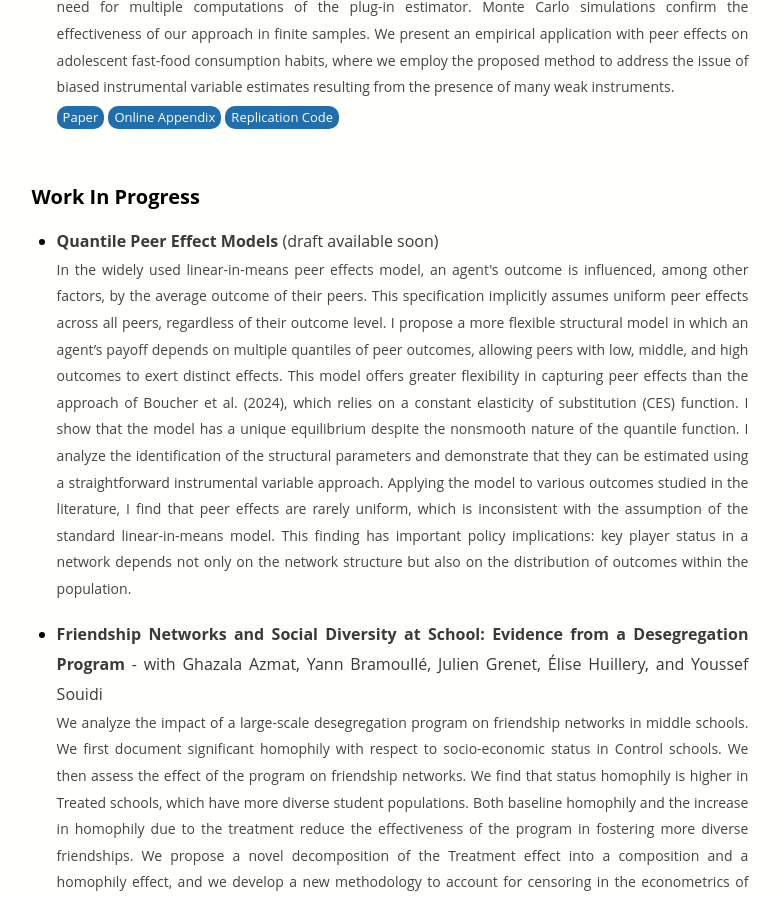
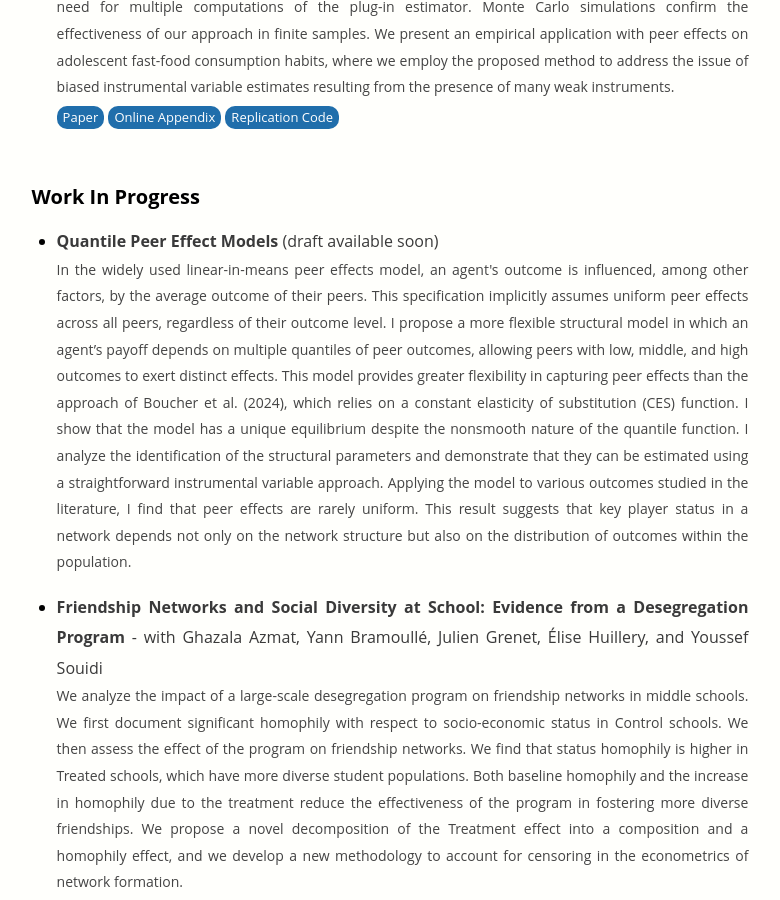
Before and after one commit to ahoundetoungan/ahoundetoungan.github.io, a Jekyll site: the page built from research/index.html, in a window 1280 px wide and 900 px high, scrolled down 1769 px. Shown: the whole window, without its empty margins (250-1030 px from the left). Built offline with Jekyll 4.4.1, drawn with Linux system fonts in a browser that asks for light colours.

Commit message:
Update profile

```diff
--- a/research/index.html
+++ b/research/index.html
@@ -62,7 +62,7 @@
 	<h2>Work In Progress</h2>
 	<ul>
     <li><p class="nomarginafter"><b> Quantile Peer Effect Models </b> (draft available soon)</p></li>
-    <p class="nomarginafter nomarginbefore descriptif"> In the widely used linear-in-means peer effects model, an agent's outcome is influenced, among other factors, by the average outcome of their peers. This specification implicitly assumes uniform peer effects across all peers, regardless of their outcome level. I propose a more flexible structural model in which an agent’s payoff depends on multiple quantiles of peer outcomes, allowing peers with low, middle, and high outcomes to exert distinct effects. This model offers greater flexibility in capturing peer effects than the approach of Boucher et al. (2024), which relies on a constant elasticity of substitution (CES) function. I show that the model has a unique equilibrium despite the nonsmooth nature of the quantile function. I analyze the identification of the structural parameters and demonstrate that they can be estimated using a straightforward instrumental variable approach. Applying the model to various outcomes studied in the literature, I find that peer effects are rarely uniform, which is inconsistent with the assumption of the standard linear-in-means model. This finding has important policy implications: key player status in a network depends not only on the network structure but also on the distribution of outcomes within the population.</p>
+    <p class="nomarginafter nomarginbefore descriptif"> In the widely used linear-in-means peer effects model, an agent's outcome is influenced, among other factors, by the average outcome of their peers. This specification implicitly assumes uniform peer effects across all peers, regardless of their outcome level. I propose a more flexible structural model in which an agent’s payoff depends on multiple quantiles of peer outcomes, allowing peers with low, middle, and high outcomes to exert distinct effects. This model provides greater flexibility in capturing peer effects than the approach of Boucher et al. (2024), which relies on a constant elasticity of substitution (CES) function. I show that the model has a unique equilibrium despite the nonsmooth nature of the quantile function. I analyze the identification of the structural parameters and demonstrate that they can be estimated using a straightforward instrumental variable approach. Applying the model to various outcomes studied in the literature, I find that peer effects are rarely uniform. This result suggests that key player status in a network depends not only on the network structure but also on the distribution of outcomes within the population.</p>
     <li><p class="nomarginafter"><b>Friendship Networks and Social Diversity at School: Evidence from a Desegregation Program</b> - with Ghazala Azmat, Yann Bramoullé, Julien Grenet, Élise Huillery, and Youssef Souidi</p></li>
     <p class="nomarginafter nomarginbefore descriptif"> We analyze the impact of a large-scale desegregation program on friendship networks in middle schools. We first document significant homophily with respect to socio-economic status in Control schools. We then assess the effect of the program on friendship networks. We find that status homophily is higher in Treated schools, which have more diverse student populations. Both baseline homophily and the increase in homophily due to the treatment reduce the effectiveness of the program in fostering more diverse friendships. We propose a novel decomposition of the Treatment effect into a composition and a homophily effect, and we develop a new methodology to account for censoring in the econometrics of network formation.</p>
     <li><p class="nomarginafter"><b>Quasi-Maximum Likelihood Estimator for Peer Effect Models with Partial Network Data</b></p></li>
```
